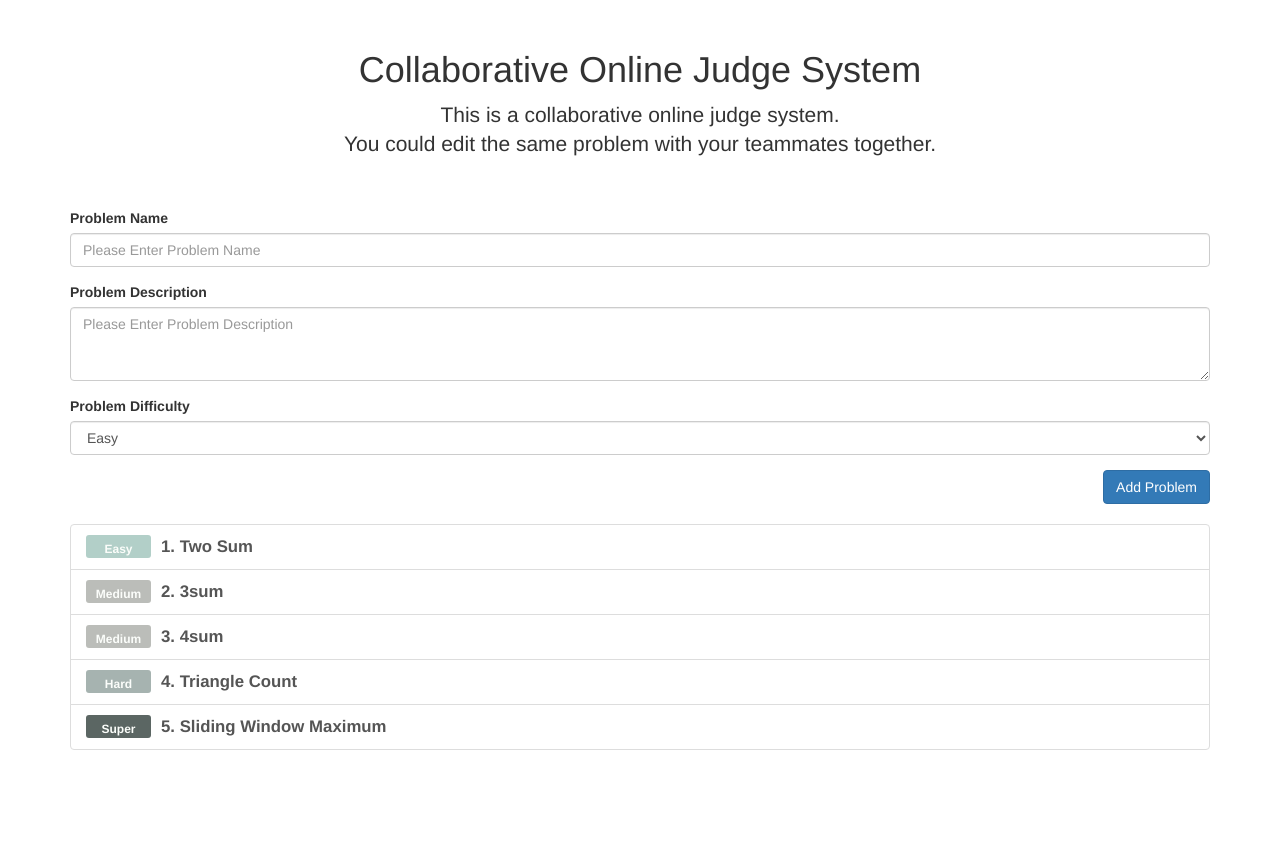
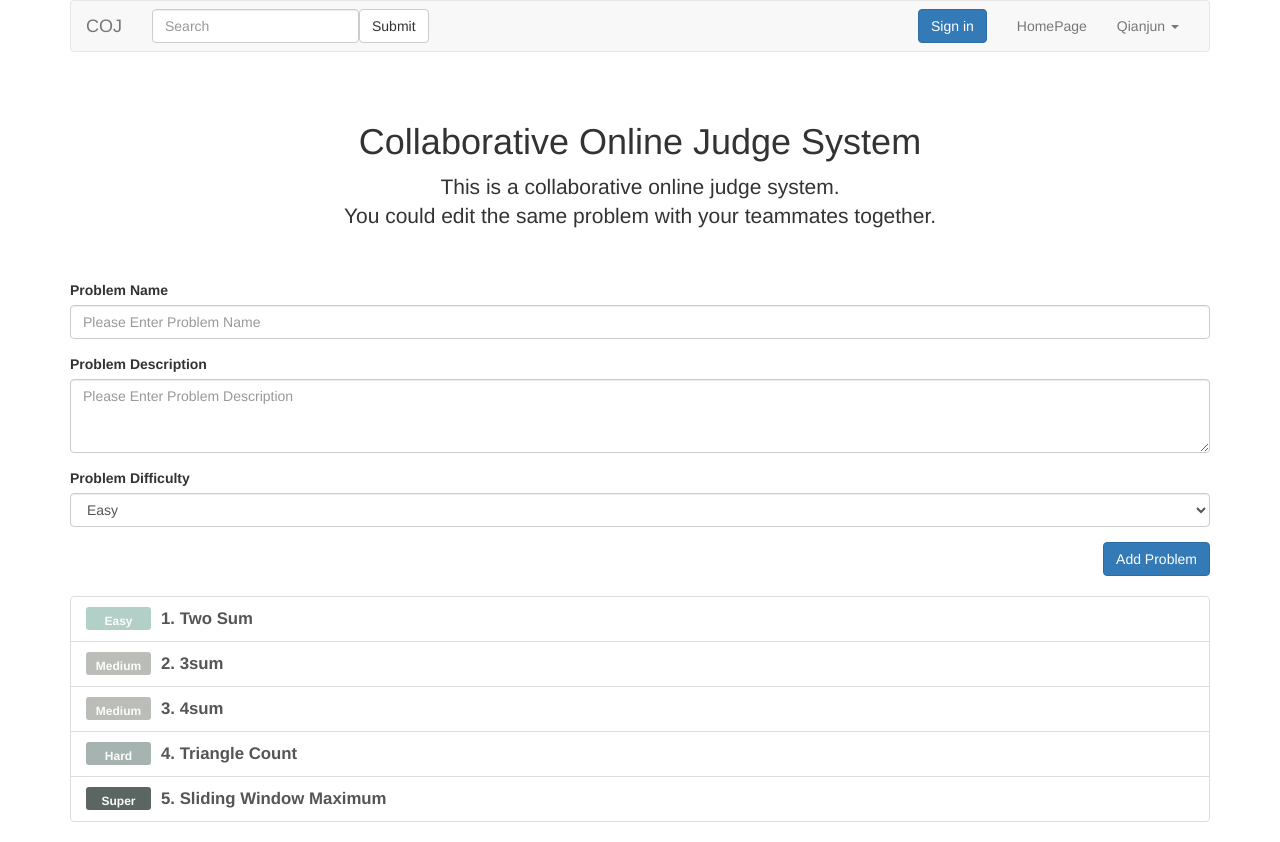
Before and after one commit to ganqianjun/collaborative-online-judge-system, an Angular app in the folder oj-client/: page /problems in a window 1280 px wide. Before the commit the page ends 800 px from the top, so only its background shows below. Built offline with nearby package versions, Linux system fonts and the light colour scheme.

Commit message:
COJ Client : Add Navbar to the web page

```diff
--- a/oj-client/src/app/app.component.html
+++ b/oj-client/src/app/app.component.html
@@ -1 +1,2 @@
+<app-navbar></app-navbar>
 <router-outlet></router-outlet>
--- a/oj-client/src/app/app.module.ts
+++ b/oj-client/src/app/app.module.ts
@@ -7,6 +7,7 @@ import { AppComponent } from './app.component';
 import { ProblemListComponent } from './components/problem-list/problem-list.component';
 import { ProblemDetailComponent } from './components/problem-detail/problem-detail.component';
 import { NewProblemComponent } from './components/new-problem/new-problem.component';
+import { NavbarComponent } from './components/navbar/navbar.component';
 
 import { DataService } from './services/data.service';
 
@@ -17,7 +18,8 @@ import { routing } from './app.routes';
     AppComponent,
     ProblemListComponent,
     ProblemDetailComponent,
-    NewProblemComponent
+    NewProblemComponent,
+    NavbarComponent
   ],
   imports: [
     BrowserModule,
--- /dev/null
+++ b/oj-client/src/app/components/navbar/navbar.component.html
@@ -0,0 +1,46 @@
+<div class='container'>
+  <nav class="navbar navbar-default">
+    <div class="container-fluid">
+      <!-- Brand and toggle get grouped for better mobile display -->
+      <div class="navbar-header">
+        <button type="button" class="navbar-toggle collapsed" data-toggle="collapse" data-target="#bs-example-navbar-collapse-1" aria-expanded="false">
+          <span class="sr-only">Toggle navigation</span>
+          <span class="icon-bar"></span>
+          <span class="icon-bar"></span>
+          <span class="icon-bar"></span>
+        </button>
+        <a class="navbar-brand" href="#">{{title}}</a>
+      </div>
+      <!-- Collect the nav links, forms, and other content for toggling -->
+      <div class="collapse navbar-collapse" id="bs-example-navbar-collapse-1">
+        <form class="navbar-form navbar-left">
+          <div class="form-group">
+            <input type="text" class="form-control" placeholder="Search">
+          </div>
+          <button type="submit" class="btn btn-default">Submit</button>
+        </form>
+        <ul class="nav navbar-nav navbar-right">
+          <li>
+            <form class="navbar-form">
+              <button type="button" class="btn btn-primary">Sign in</button>
+            </form>
+          </li>
+          <li><a href="#">HomePage</a></li>
+          <li class="dropdown">
+            <a href="#" class="dropdown-toggle" data-toggle="dropdown" role="button" aria-haspopup="true" aria-expanded="false">
+              {{username}}
+              <span class="caret"></span>
+            </a>
+            <ul class="dropdown-menu">
+              <li><a href="#">My Profile</a></li>
+              <li><a href="#">My Favorite</a></li>
+              <li><a href="#">My Friends</a></li>
+              <li role="separator" class="divider"></li>
+              <li><a href="#">Logout</a></li>
+            </ul>
+          </li>
+        </ul>
+      </div><!-- /.navbar-collapse -->
+    </div><!-- /.container-fluid -->
+  </nav>
+</div>
--- /dev/null
+++ b/oj-client/src/app/components/navbar/navbar.component.ts
@@ -0,0 +1,17 @@
+import { Component, OnInit } from '@angular/core';
+
+@Component({
+  selector: 'app-navbar',
+  templateUrl: './navbar.component.html',
+  styleUrls: ['./navbar.component.css']
+})
+export class NavbarComponent implements OnInit {
+   title: string = 'COJ';
+   username: string = 'Qianjun';
+
+  constructor() { }
+
+  ngOnInit() {
+  }
+
+}
```
Also changed, not shown: oj-client/src/app/components/navbar/navbar.component.css (added), 1 other file (tests, documents, lock files or other folders).
